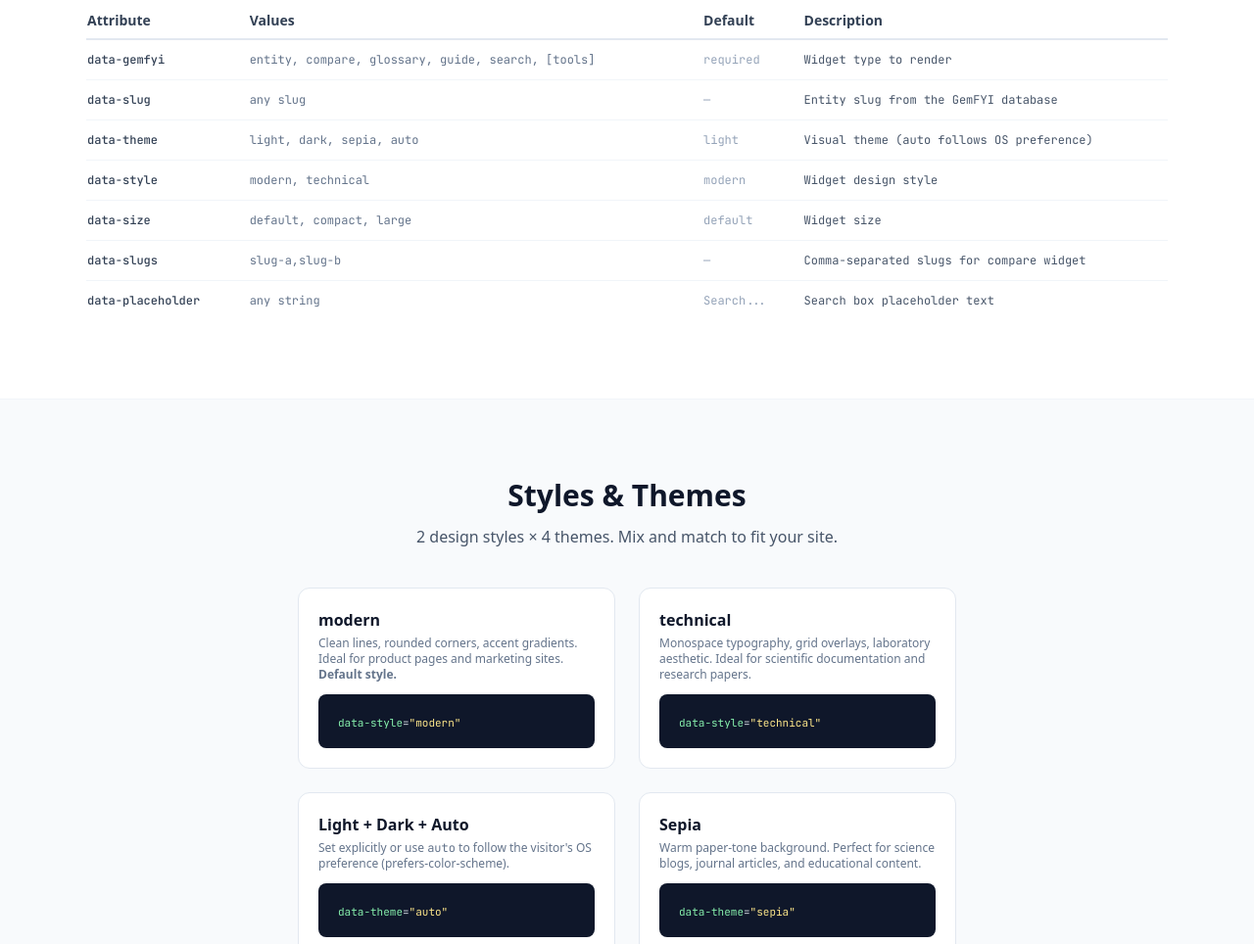
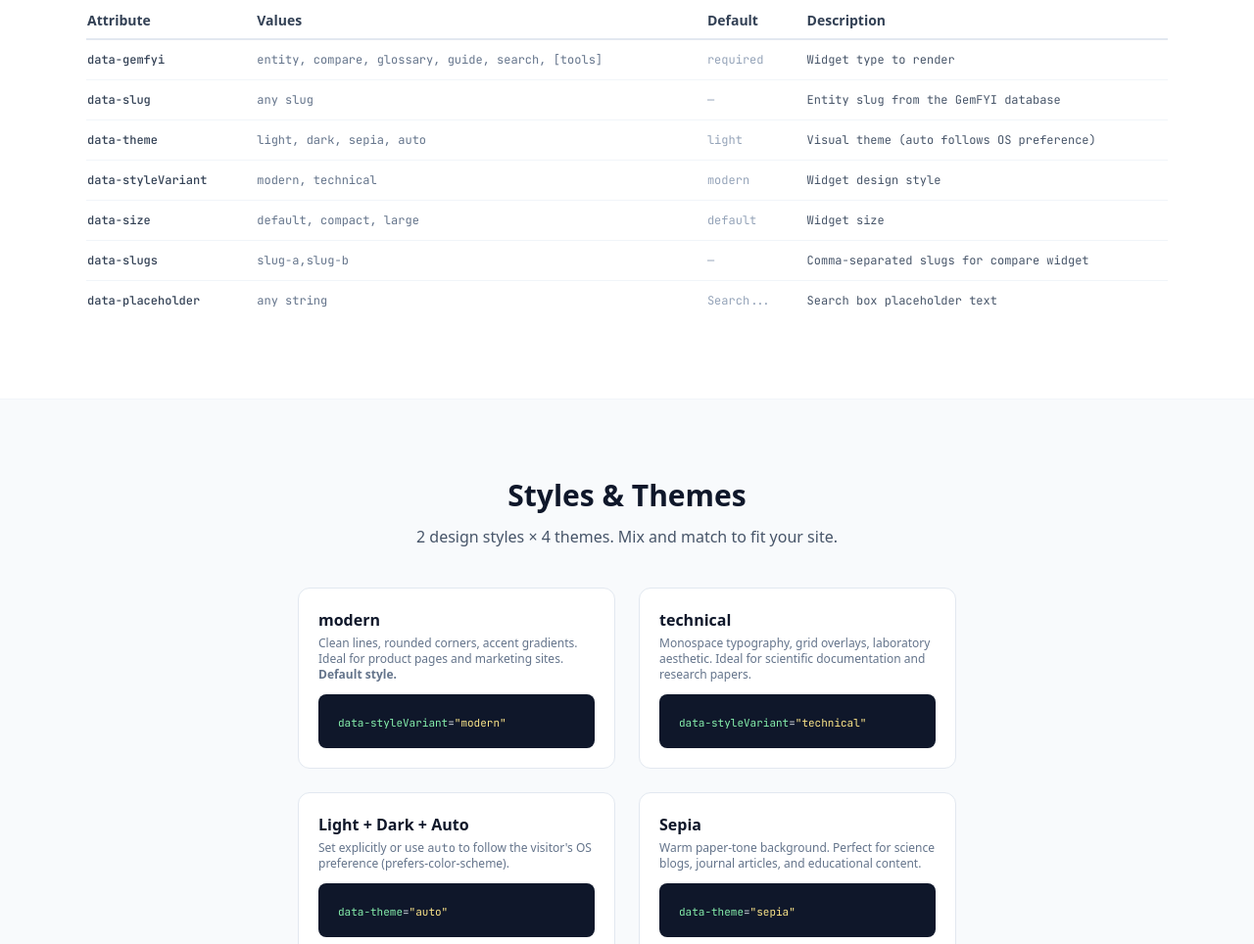
Before and after one commit to fyipedia/gemfyi-embed, a website: page docs/index.html in a window 1280 px wide. Shown: the part 2121-3085 px from the top of the page at 98% size. Drawn offline with nearby package versions, Linux system fonts and the light colour scheme; a script that the page names is missing.

Commit message:
v1.1.0: Gold Standard v5.0 — data-styleVariant + docs

```diff
--- a/docs/index.html
+++ b/docs/index.html
@@ -269,7 +269,7 @@
             <tr class="hover:bg-slate-50 dark:hover:bg-slate-800"><td class="py-3 pr-4 font-medium text-slate-700 dark:text-slate-300">data-gemfyi</td><td class="py-3 pr-4 text-slate-500">entity, compare, glossary, guide, search, [tools]</td><td class="py-3 pr-4 text-slate-400">required</td><td class="py-3 text-slate-600 dark:text-slate-400">Widget type to render</td></tr>
             <tr class="hover:bg-slate-50 dark:hover:bg-slate-800"><td class="py-3 pr-4 font-medium text-slate-700 dark:text-slate-300">data-slug</td><td class="py-3 pr-4 text-slate-500">any slug</td><td class="py-3 pr-4 text-slate-400">&mdash;</td><td class="py-3 text-slate-600 dark:text-slate-400">Entity slug from the GemFYI database</td></tr>
             <tr class="hover:bg-slate-50 dark:hover:bg-slate-800"><td class="py-3 pr-4 font-medium text-slate-700 dark:text-slate-300">data-theme</td><td class="py-3 pr-4 text-slate-500">light, dark, sepia, auto</td><td class="py-3 pr-4 text-slate-400">light</td><td class="py-3 text-slate-600 dark:text-slate-400">Visual theme (<code>auto</code> follows OS preference)</td></tr>
-            <tr class="hover:bg-slate-50 dark:hover:bg-slate-800"><td class="py-3 pr-4 font-medium text-slate-700 dark:text-slate-300">data-style</td><td class="py-3 pr-4 text-slate-500">modern, technical</td><td class="py-3 pr-4 text-slate-400">modern</td><td class="py-3 text-slate-600 dark:text-slate-400">Widget design style</td></tr>
+            <tr class="hover:bg-slate-50 dark:hover:bg-slate-800"><td class="py-3 pr-4 font-medium text-slate-700 dark:text-slate-300">data-styleVariant</td><td class="py-3 pr-4 text-slate-500">modern, technical</td><td class="py-3 pr-4 text-slate-400">modern</td><td class="py-3 text-slate-600 dark:text-slate-400">Widget design style</td></tr>
             <tr class="hover:bg-slate-50 dark:hover:bg-slate-800"><td class="py-3 pr-4 font-medium text-slate-700 dark:text-slate-300">data-size</td><td class="py-3 pr-4 text-slate-500">default, compact, large</td><td class="py-3 pr-4 text-slate-400">default</td><td class="py-3 text-slate-600 dark:text-slate-400">Widget size</td></tr>
             <tr class="hover:bg-slate-50 dark:hover:bg-slate-800"><td class="py-3 pr-4 font-medium text-slate-700 dark:text-slate-300">data-slugs</td><td class="py-3 pr-4 text-slate-500">slug-a,slug-b</td><td class="py-3 pr-4 text-slate-400">&mdash;</td><td class="py-3 text-slate-600 dark:text-slate-400">Comma-separated slugs for compare widget</td></tr>
             <tr class="hover:bg-slate-50 dark:hover:bg-slate-800"><td class="py-3 pr-4 font-medium text-slate-700 dark:text-slate-300">data-placeholder</td><td class="py-3 pr-4 text-slate-500">any string</td><td class="py-3 pr-4 text-slate-400">Search...</td><td class="py-3 text-slate-600 dark:text-slate-400">Search box placeholder text</td></tr>
@@ -290,12 +290,12 @@
         <div class="border border-slate-200 dark:border-slate-700 rounded-xl p-5 bg-white dark:bg-slate-900">
           <div class="font-bold text-slate-900 dark:text-white mb-1">modern</div>
           <p class="text-xs text-slate-500 dark:text-slate-400 mb-3">Clean lines, rounded corners, accent gradients. Ideal for product pages and marketing sites. <strong>Default style.</strong></p>
-          <div class="code-block text-[11px]"><span class="hl-attr">data-style</span>=<span class="hl-val">"modern"</span></div>
+          <div class="code-block text-[11px]"><span class="hl-attr">data-styleVariant</span>=<span class="hl-val">"modern"</span></div>
         </div>
         <div class="border border-slate-200 dark:border-slate-700 rounded-xl p-5 bg-white dark:bg-slate-900">
           <div class="font-bold text-slate-900 dark:text-white mb-1">technical</div>
           <p class="text-xs text-slate-500 dark:text-slate-400 mb-3">Monospace typography, grid overlays, laboratory aesthetic. Ideal for scientific documentation and research papers.</p>
-          <div class="code-block text-[11px]"><span class="hl-attr">data-style</span>=<span class="hl-val">"technical"</span></div>
+          <div class="code-block text-[11px]"><span class="hl-attr">data-styleVariant</span>=<span class="hl-val">"technical"</span></div>
         </div>
         <div class="border border-slate-200 dark:border-slate-700 rounded-xl p-5 bg-white dark:bg-slate-900">
           <div class="font-bold text-slate-900 dark:text-white mb-1">Light + Dark + Auto</div>
--- a/package.json
+++ b/package.json
@@ -1,7 +1,7 @@
 {
   "name": "gemfyi-embed",
-  "version": "1.0.1",
-  "description": "Embed GemFYI gemstone widgets \u2014 Mohs scale, optical cards, hardness badges. Zero dependencies, Shadow DOM, 4 themes.",
+  "version": "1.1.0",
+  "description": "Embed GemFYI gemstone widgets — Mohs scale, optical cards, hardness badges. Zero dependencies, Shadow DOM, 4 themes.",
   "main": "dist/embed.min.js",
   "module": "dist/embed.esm.js",
   "types": "dist/index.d.ts",
```
Also changed, not shown: README.md, dist/embed.esm.js, dist/embed.min.js.
